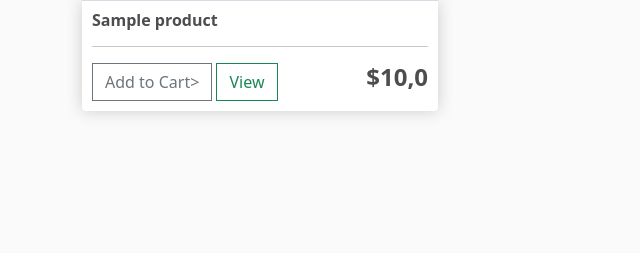
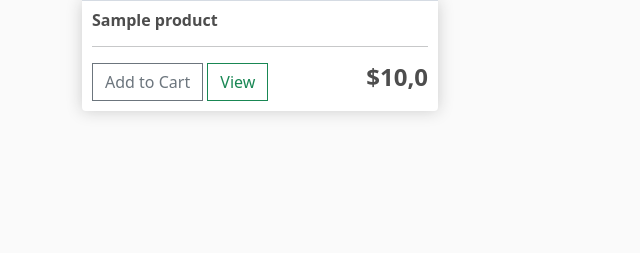
Before and after one commit to 2567910aleja/tienda_online, a Django app: page / in a window 1280 px wide. Shown: the part 266-519 px from the top of the page, without its empty margins (0-640 px from the left). Run offline with Django 4.2, Linux system fonts and the light colour scheme; tables that the repository leaves empty hold one stand-in row (values such as "Sample post"); grey boxes marked "Sample" are stand-in pictures.

Commit message:
modificacion

```diff
--- a/store/templates/store/store.html
+++ b/store/templates/store/store.html
@@ -6,7 +6,7 @@
         <div class="box-element product">
           <h6><strong>{{producto.name}}</strong></h6>
           <hr />
-          <button class="btn btn-outline-secondary add-btn">Add to Cart></button>
+          <button class="btn btn-outline-secondary add-btn">Add to Cart</button>
           <a class="btn btn-outline-success" href="#">View</a>
           <h4 style="display: inline-block; float: right"><strong>${{producto.price}}</strong></h4>
         </div>
```
